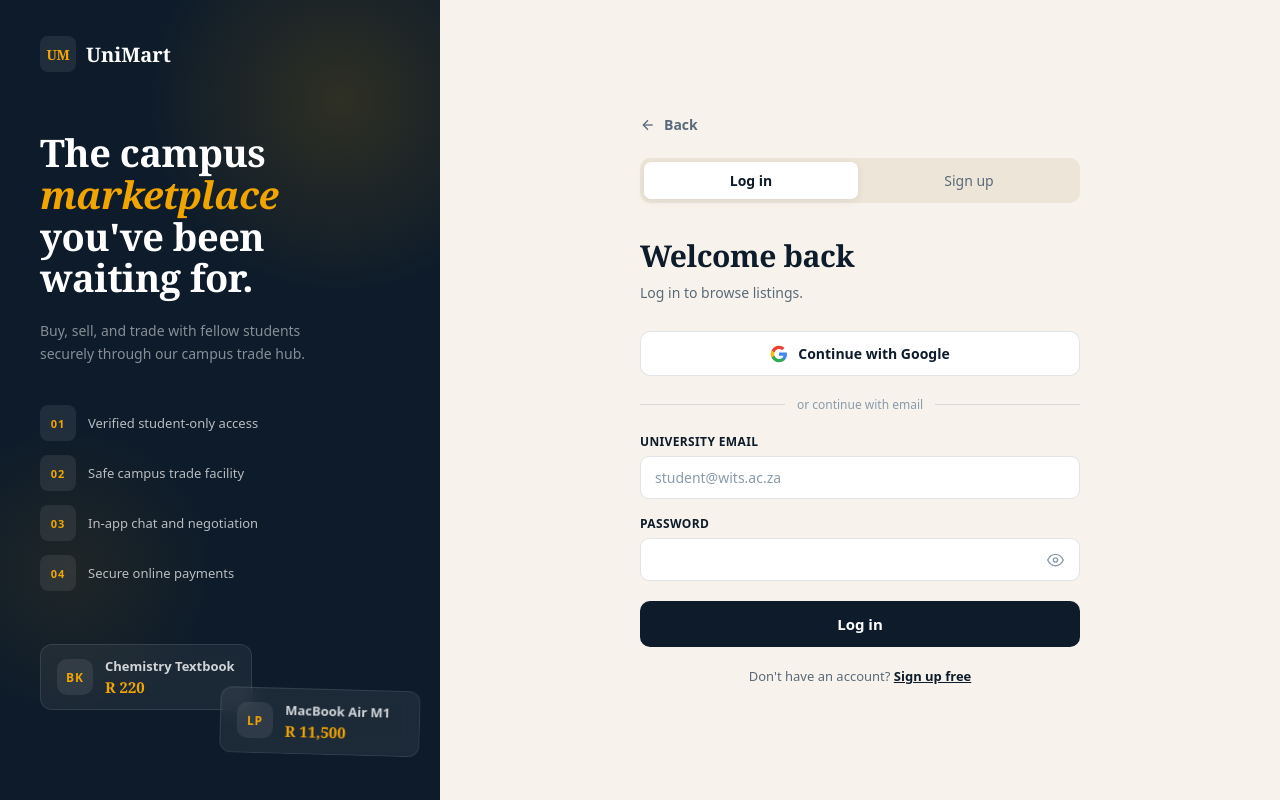
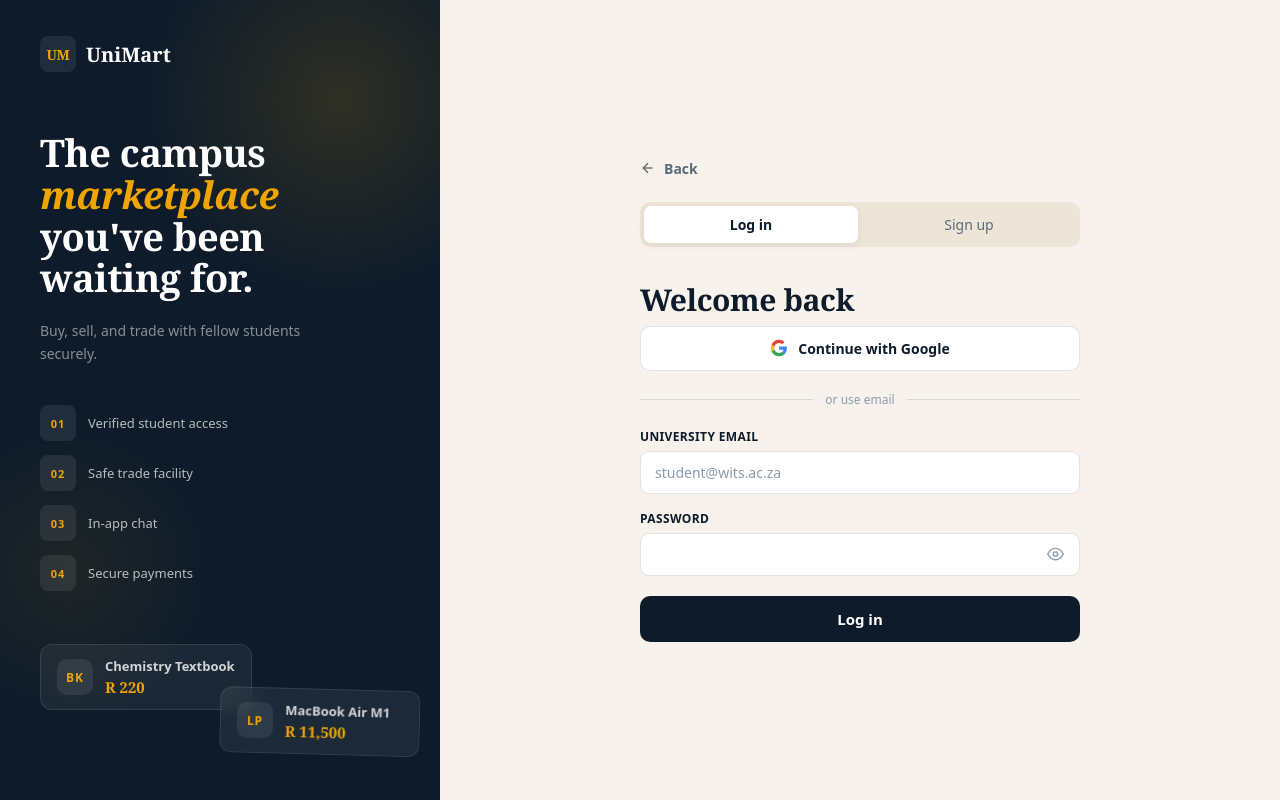
Before and after one commit to AkolIkopit/CampusMarketPlace, a React (Create React App) app: page /auth in a window 1280 px wide. Built offline with nearby package versions, Linux system fonts and the light colour scheme.

Commit message:
Sign up flow implemented

```diff
--- a/src/App.js
+++ b/src/App.js
@@ -3,8 +3,14 @@ import { BrowserRouter as Router, Navigate, Route, Routes } from "react-router-d
 import { supabase } from "./supabase";
 import { clearAuthIntent, getDefaultFullName, normalizeRole, readAuthIntent } from "./auth";
 
+// Page Imports
 import LandingPage from "./pages/LandingPage";
 import AuthPage from "./pages/AuthPage";
+import CreateListing from "./pages/CreateListing";
+import ListingDetail from "./pages/ListingDetail";
+import MyListings from "./pages/MyListings";
+
+// Dashboard Imports
 import StudentDashboard from "./pages/dashboards/StudentDashboard";
 import StaffDashboard from "./pages/dashboards/StaffDashboard";
 import AdminDashboard from "./pages/dashboards/AdminDashboard";
@@ -16,16 +22,16 @@ async function fetchProfile(userId) {
 
 async function ensureProfile(user) {
   const existingProfile = await fetchProfile(user.id);
+  const authIntent = readAuthIntent();
+  const provider = user.app_metadata.provider;
+
+  // 1. If profile exists, admit immediately
   if (existingProfile) {
     clearAuthIntent();
     return existingProfile;
   }
 
-  const authIntent = readAuthIntent();
-  const provider = user.app_metadata.provider;
-
-  // GATEKEEPER: Only block Google users who haven't signed up.
-  // Email users are already verified by password, so we allow profile creation.
+  // 2. GATEKEEPER: Block Google users trying to LOGIN without an account
   if (provider === 'google' && (!authIntent || authIntent.mode === "login")) {
     await supabase.auth.signOut();
     clearAuthIntent();
@@ -33,6 +39,7 @@ async function ensureProfile(user) {
     return null;
   }
 
+  // 3. Create Student Profile (Auto-approved)
   const fullName =
     user?.user_metadata?.full_name ||
     user?.user_metadata?.name ||
@@ -47,11 +54,12 @@ async function ensureProfile(user) {
       role: "student",
       application_status: "approved",
       requested_role: "student",
+      campus: 'Main Campus'
     }])
     .select("*")
     .maybeSingle();
 
-  if (insertError && insertError.code === '23505') { return fetchProfile(user.id); }
+  if (insertError && insertError.code === '23505') return fetchProfile(user.id);
 
   clearAuthIntent();
   return newProfile;
@@ -68,17 +76,17 @@ function LoadingScreen() {
   return <div style={styles.loading}>Loading UniMart...</div>;
 }
 
-function ProtectedDashboardRoute({ loading, session, profile, requiredRole, element }) {
-  // CRITICAL: Prevent crash if profile is still syncing
+// Security Wrapper to prevent crashes on dashboard and feature pages
+function ProtectedRoute({ loading, session, profile, requiredRole, element }) {
   if (loading || (session && !profile)) return <LoadingScreen />;
   if (!session) return <Navigate to="/" replace />;
 
-  const profileRole = normalizeRole(profile?.role) || "student";
+  const role = normalizeRole(profile?.role) || "student";
   const status = profile?.application_status || "approved";
 
   if (status === "pending") return <Navigate to="/waiting-room" replace />;
-  if (profileRole !== requiredRole) {
-    return <Navigate to={getDashboardPath(profileRole, status)} replace />;
+  if (requiredRole && role !== requiredRole) {
+    return <Navigate to={getDashboardPath(role, status)} replace />;
   }
 
   return element;
@@ -98,9 +106,10 @@ export default function App() {
 
       setLoading(true);
       const nextProfile = await ensureProfile(nextSession.user);
-      if (!isMounted) return;
-      setProfile(nextProfile);
-      setLoading(false);
+      if (isMounted) {
+        setProfile(nextProfile);
+        setLoading(false);
+      }
     };
 
     supabase.auth.getSession().then(({ data: { session: cur } }) => syncSession(cur));
@@ -118,9 +127,15 @@ export default function App() {
         <Route path="/auth" element={!session ? <AuthPage /> : (!profile ? <LoadingScreen /> : <Navigate to={getDashboardPath(profile.role, profile.application_status)} replace />)} />
         <Route path="/waiting-room" element={<div style={styles.loading}><h1>Request Pending</h1><p>An admin is reviewing your role upgrade.</p></div>} />
 
-        <Route path="/dashboard/student" element={<ProtectedDashboardRoute loading={loading} session={session} profile={profile} requiredRole="student" element={<StudentDashboard profile={profile} />} />} />
-        <Route path="/dashboard/staff" element={<ProtectedDashboardRoute loading={loading} session={session} profile={profile} requiredRole="staff" element={<StaffDashboard profile={profile} />} />} />
-        <Route path="/dashboard/admin" element={<ProtectedDashboardRoute loading={loading} session={session} profile={profile} requiredRole="admin" element={<AdminDashboard profile={profile} />} />} />
+        {/* Dashboards */}
+        <Route path="/dashboard/student" element={<ProtectedRoute loading={loading} session={session} profile={profile} requiredRole="student" element={<StudentDashboard profile={profile} />} />} />
+        <Route path="/dashboard/staff" element={<ProtectedRoute loading={loading} session={session} profile={profile} requiredRole="staff" element={<StaffDashboard profile={profile} />} />} />
+        <Route path="/dashboard/admin" element={<ProtectedRoute loading={loading} session={session} profile={profile} requiredRole="admin" element={<AdminDashboard profile={profile} />} />} />
+
+        {/* Feature Pages from Main Branch */}
+        <Route path="/create-listing" element={<ProtectedRoute loading={loading} session={session} profile={profile} element={<CreateListing profile={profile} />} />} />
+        <Route path="/listing/:id" element={<ProtectedRoute loading={loading} session={session} profile={profile} element={<ListingDetail profile={profile} />} />} />
+        <Route path="/my-listings" element={<ProtectedRoute loading={loading} session={session} profile={profile} element={<MyListings profile={profile} />} />} />
 
         <Route path="*" element={<Navigate to="/" replace />} />
       </Routes>
@@ -129,5 +144,5 @@ export default function App() {
 }
 
 const styles = {
-  loading: { display: "flex", flexDirection: "column", justifyContent: "center", alignItems: "center", height: "100vh", fontSize: "18px", fontFamily: "sans-serif", color: "#6b7280" },
+  loading: { display: "flex", flexDirection: "column", justifyContent: "center", alignItems: "center", height: "100vh", fontSize: "18px", fontFamily: "sans-serif", backgroundColor: '#fdfaf5', color: "#6b7280" },
 };
--- a/src/pages/AuthPage.js
+++ b/src/pages/AuthPage.js
@@ -40,10 +40,7 @@ const AuthPage = () => {
   const switchMode = (nextMode) => setSearchParams({ mode: nextMode });
 
   const handleBack = () => {
-    if (window.history.length > 1) {
-      navigate(-1);
-      return;
-    }
+    if (window.history.length > 1) { navigate(-1); return; }
     navigate("/");
   };
 
@@ -62,16 +59,13 @@ const AuthPage = () => {
   const handleSubmit = async (event) => {
     event.preventDefault();
     const validationError = validate();
-    if (validationError) {
-      setError(validationError);
-      return;
-    }
+    if (validationError) { setError(validationError); return; }
 
     setLoading(true);
     setError(null);
     setSuccess(null);
 
-    // Save intent so App.js knows this is an authorized attempt
+    // CRITICAL: App.js needs this to allow profile creation
     saveAuthIntent({ mode, role: "student" });
 
     try {
@@ -81,10 +75,7 @@ const AuthPage = () => {
           password: form.password,
           options: {
             emailRedirectTo: `${window.location.origin}/`,
-            data: {
-              full_name: form.fullName.trim(),
-              role: "student",
-            },
+            data: { full_name: form.fullName.trim(), role: "student" },
           },
         });
         if (signUpError) throw signUpError;
@@ -121,130 +112,60 @@ const AuthPage = () => {
 
   return (
     <div className="auth-page">
-      {/* RESTORED LEFT PANEL GRAPHICS */}
       <div className="auth-left">
         <div className="auth-left-inner">
           <a href="/" className="nav-logo auth-logo">
             <span className="nav-logo-mark">UM</span>
             <span className="nav-logo-text">UniMart</span>
           </a>
-
           <div className="auth-left-content">
-            <h2 className="auth-tagline">
-              The campus
-              <br />
-              <em>marketplace</em>
-              <br />
-              you&apos;ve been waiting for.
-            </h2>
-            <p className="auth-tagline-sub">
-              Buy, sell, and trade with fellow students securely through our campus trade hub.
-            </p>
-
+            <h2 className="auth-tagline">The campus <br /> <em>marketplace</em> <br /> you&apos;ve been waiting for.</h2>
+            <p className="auth-tagline-sub">Buy, sell, and trade with fellow students securely.</p>
             <div className="auth-features">
-              {[
-                { icon: "01", text: "Verified student-only access" },
-                { icon: "02", text: "Safe campus trade facility" },
-                { icon: "03", text: "In-app chat and negotiation" },
-                { icon: "04", text: "Secure online payments" },
-              ].map((feature) => (
-                <div key={feature.text} className="auth-feature">
-                  <span className="auth-feature-icon">{feature.icon}</span>
-                  <span>{feature.text}</span>
+              {["Verified student access", "Safe trade facility", "In-app chat", "Secure payments"].map((text, i) => (
+                <div key={text} className="auth-feature">
+                  <span className="auth-feature-icon">0{i+1}</span>
+                  <span>{text}</span>
                 </div>
               ))}
             </div>
           </div>
-
           <div className="auth-deco" aria-hidden="true">
-            <div className="auth-deco-card">
-              <span>BK</span>
-              <div>
-                <p>Chemistry Textbook</p>
-                <p className="deco-price">R 220</p>
-              </div>
-            </div>
-            <div className="auth-deco-card auth-deco-card-2">
-              <span>LP</span>
-              <div>
-                <p>MacBook Air M1</p>
-                <p className="deco-price">R 11,500</p>
-              </div>
-            </div>
+            <div className="auth-deco-card"><span>BK</span><div><p>Chemistry Textbook</p><p className="deco-price">R 220</p></div></div>
+            <div className="auth-deco-card auth-deco-card-2"><span>LP</span><div><p>MacBook Air M1</p><p className="deco-price">R 11,500</p></div></div>
           </div>
         </div>
       </div>
 
       <div className="auth-right">
         <div className="auth-form-wrap">
-          <button type="button" className="auth-back-btn" onClick={handleBack}>
-            <ArrowLeftIcon />
-            Back
-          </button>
-
-          <div className="auth-tabs" role="tablist">
-            <button type="button" className={`auth-tab ${mode === "login" ? "active" : ""}`} onClick={() => switchMode("login")}>
-              Log in
-            </button>
-            <button type="button" className={`auth-tab ${mode === "signup" ? "active" : ""}`} onClick={() => switchMode("signup")}>
-              Sign up
-            </button>
+          <button type="button" className="auth-back-btn" onClick={handleBack}><ArrowLeftIcon /> Back</button>
+          <div className="auth-tabs">
+            <button type="button" className={`auth-tab ${mode === "login" ? "active" : ""}`} onClick={() => switchMode("login")}>Log in</button>
+            <button type="button" className={`auth-tab ${mode === "signup" ? "active" : ""}`} onClick={() => switchMode("signup")}>Sign up</button>
           </div>
-
-          <div className="auth-form-header">
-            <h1 className="auth-form-title">
-              {mode === "login" ? "Welcome back" : "Create your account"}
-            </h1>
-            <p className="auth-form-sub">
-              {mode === "login" ? "Log in to browse listings." : "Join thousands of students trading safely."}
-            </p>
-          </div>
-
-          <button className="btn-oauth" onClick={startGoogleLogin} disabled={loading} type="button">
-            <GoogleIcon />
-            Continue with Google
-          </button>
-
-          <div className="auth-divider">
-            <span>or continue with email</span>
-          </div>
-
+          <h1 className="auth-form-title">{mode === "login" ? "Welcome back" : "Join UniMart"}</h1>
+          <button className="btn-oauth" onClick={startGoogleLogin} disabled={loading} type="button"><GoogleIcon /> Continue with Google</button>
+          <div className="auth-divider"><span>or use email</span></div>
           <form className="auth-form" onSubmit={handleSubmit} noValidate>
             {mode === "signup" && (
               <FormField label="Full name" type="text" placeholder="Jane Doe" value={form.fullName} onChange={(val) => setField("fullName", val)} />
             )}
-
             <FormField label="University email" type="email" placeholder="student@wits.ac.za" value={form.email} onChange={(val) => setField("email", val)} />
-
             <div className="form-group">
               <label className="form-label">Password</label>
               <div className="input-wrap">
                 <input className="form-input" type={showPassword ? "text" : "password"} value={form.password} onChange={(e) => setField("password", e.target.value)} />
-                <button type="button" className="input-toggle" onClick={() => setShowPassword(!showPassword)}>
-                  {showPassword ? <EyeOff /> : <Eye />}
-                </button>
+                <button type="button" className="input-toggle" onClick={() => setShowPassword(!showPassword)}>{showPassword ? <EyeOff /> : <Eye />}</button>
               </div>
             </div>
-
             {mode === "signup" && (
               <FormField label="Confirm password" type={showPassword ? "text" : "password"} value={form.confirmPassword} onChange={(val) => setField("confirmPassword", val)} />
             )}
-
-            {error && <div className="alert alert-error"><span>!</span>{error}</div>}
-            {success && <div className="alert alert-success"><span>OK</span>{success}</div>}
-
-            <button className="btn-submit" type="submit" disabled={loading}>
-              {loading ? <span className="spinner" /> : mode === "login" ? "Log in" : "Create account"}
-            </button>
+            {error && <div className="alert alert-error">{error}</div>}
+            {success && <div className="alert alert-success">{success}</div>}
+            <button className="btn-submit" type="submit" disabled={loading}>{loading ? "Processing..." : mode === "login" ? "Log in" : "Create account"}</button>
           </form>
-
-          <p className="auth-switch">
-            {mode === "login" ? (
-              <>Don&apos;t have an account? <button type="button" className="auth-switch-btn" onClick={() => switchMode("signup")}>Sign up free</button></>
-            ) : (
-              <>Already have an account? <button type="button" className="auth-switch-btn" onClick={() => switchMode("login")}>Log in</button></>
-            )}
-          </p>
         </div>
       </div>
     </div>
@@ -252,12 +173,7 @@ const AuthPage = () => {
 };
 
 const FormField = ({ label, type, placeholder, value, onChange }) => (
-  <div className="form-group">
-    <label className="form-label">{label}</label>
-    <div className="input-wrap">
-      <input className="form-input" type={type} placeholder={placeholder} value={value} onChange={(e) => onChange(e.target.value)} />
-    </div>
-  </div>
+  <div className="form-group"><label className="form-label">{label}</label><div className="input-wrap"><input className="form-input" type={type} placeholder={placeholder} value={value} onChange={(e) => onChange(e.target.value)} /></div></div>
 );
 
 const ArrowLeftIcon = () => ( <svg width="16" height="16" viewBox="0 0 24 24" fill="none" stroke="currentColor" strokeWidth="2"><path d="M19 12H5" /><path d="M12 19l-7-7 7-7" /></svg> );
--- a/src/pages/dashboards/StudentDashboard.js
+++ b/src/pages/dashboards/StudentDashboard.js
@@ -118,21 +118,21 @@ const StudentDashboard = ({ profile: initialProfile }) => {
   }, [selectedCat, selectedCampus, minPrice, maxPrice]);
 
   // --- HANDLERS ---
+
+  // FIX: This function handles the update from EditProfile.js
+  const handleSaveProfileSuccess = (updatedProfile) => {
+    setProfile(updatedProfile); // Update local state so UI refreshes
+    setView('profile');         // Navigate back to the Profile view
+  };
+
   const handleLogout = async () => {
     try {
-    // 1. Close the menu immediately for better UX
       setIsMenuOpen(false);
-
-    // 2. Sign out from Supabase
-    // We don't need to call navigate('/') because App.js handles the redirect
-    // automatically when it detects the session is null.
       const { error } = await supabase.auth.signOut();
-
       if (error) throw error;
-
+      // App.js handles the redirect to '/' automatically
     } catch (err) {
       console.error("Logout Error:", err.message);
-    // Fallback: If Supabase fails, force go to landing page
       navigate('/');
     }
   };
```
Lines whose indentation alone changed are shown as unchanged.
